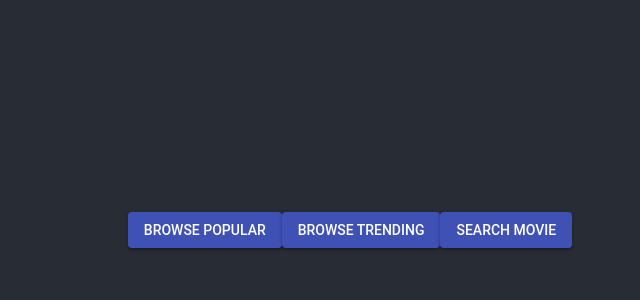
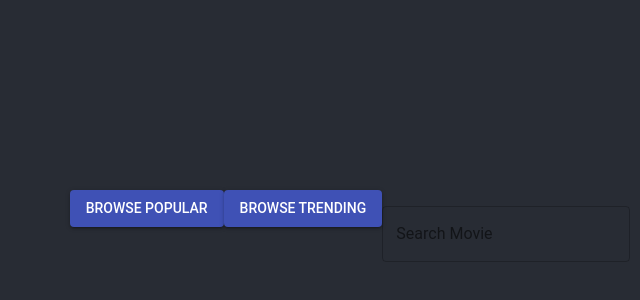
Before and after one commit to plwai/movies_and_chill_plwai, a React app: page / in a window 1280 px wide. Shown: the part 170-470 px from the top of the page, without its empty margins (290-930 px from the left). Built offline with nearby package versions, Linux system fonts and the light colour scheme.

Commit message:
Search bar

```diff
--- a/package.json
+++ b/package.json
@@ -16,6 +16,7 @@
     "bfj": "6.1.1",
     "case-sensitive-paths-webpack-plugin": "2.1.2",
     "chalk": "2.4.1",
+    "classnames": "^2.2.6",
     "css-loader": "1.0.0",
     "dotenv": "6.0.0",
     "dotenv-expand": "4.2.0",
--- /dev/null
+++ b/src/component/normal-textfield.js
@@ -0,0 +1,33 @@
+// @flow
+
+import React from 'react';
+import TextField from '@material-ui/core/TextField';
+
+type Props = {
+  id: string,
+  label: string,
+  placeholder: string,
+  handleChange: Function,
+  handleKey: Function,
+};
+
+const NormalTextField = ({
+  id,
+  label,
+  placeholder,
+  value,
+  onChange,
+  onKeyDown,
+}: Props) => (
+  <TextField
+    id={id}
+    label={label}
+    placeholder={placeholder}
+    margin="normal"
+    variant="outlined"
+    onChange={onChange}
+    onKeyDown={onKeyDown}
+  />
+);
+
+export default NormalTextField;
--- a/src/component/page/home.js
+++ b/src/component/page/home.js
@@ -1,33 +1,80 @@
 // @flow
 
-import React from 'react';
+import React, { Component } from 'react';
 
 import NormalButton from '../normal-button';
+import NormalTextField from '../normal-textfield';
 
 type Props = {
   popularChildren: string,
   trendingChildren: string,
   searchChildren: string,
-  handlePopularClick: Function,
-  handleTrendingClick: Function,
-  handleSearchClick: Function,
+  handlePopular: Function,
+  handleTrending: Function,
+  handleSearch: Function,
 };
 
-const Home = ({
-  popularChildren,
-  handlePopularClick,
-  trendingChildren,
-  handleTrendingClick,
-  searchChildren,
-  handleSearchClick,
-}: Props) => (
-  <div>
-    <NormalButton onClick={handlePopularClick}>{popularChildren}</NormalButton>
-    <NormalButton onClick={handleTrendingClick}>
-      {trendingChildren}
-    </NormalButton>
-    <NormalButton onClick={handleSearchClick}>{searchChildren}</NormalButton>
-  </div>
-);
+class Home extends Component {
+  constructor(props) {
+    super();
 
+    this.timer = null;
+    this.timeout = 1000;
+  }
+
+  handleSearchChange = ({ target: { value } }) => {
+    clearTimeout(this.timer);
+
+    // Stop if empty
+    if (value === '') {
+      return;
+    }
+
+    this.timer = setTimeout(() => {
+      const { handleSearch } = this.props;
+
+      handleSearch(value);
+    }, this.timeout);
+  };
+
+  handleSearchEnter = ({ keyCode, target: { value } }) => {
+    // Stop if empty
+    if (value === '') {
+      return;
+    }
+
+    // ENTER
+    if (keyCode === 13) {
+      clearTimeout(this.timer);
+
+      const { handleSearch } = this.props;
+
+      handleSearch(value);
+    }
+  };
+
+  render() {
+    const {
+      popularChildren,
+      handlePopular,
+      trendingChildren,
+      handleTrending,
+      searchChildren,
+    }: Props = this.props;
+
+    return (
+      <div>
+        <NormalButton onClick={handlePopular}>{popularChildren}</NormalButton>
+        <NormalButton onClick={handleTrending}>{trendingChildren}</NormalButton>
+        <NormalTextField
+          id="Search Field"
+          label="Search Movie"
+          placeholder="Type the keywords"
+          onChange={this.handleSearchChange}
+          onKeyDown={this.handleSearchEnter}
+        />
+      </div>
+    );
+  }
+}
 export default Home;
--- a/src/container/home-container.js
+++ b/src/container/home-container.js
@@ -16,15 +16,15 @@ const mapStateToProps = () => ({
   searchChildren: 'Search Movie',
 });
 
-const mapDispatchToProps = dispatch => ({
-  handlePopularClick: () => {
+const mapDispatchToProps = (dispatch: Function) => ({
+  handlePopular: () => {
     dispatch(browsePopularMovie());
   },
-  handleTrendingClick: () => {
+  handleTrending: () => {
     dispatch(browseTrendingMovie());
   },
-  handleSearchClick: () => {
-    dispatch(searchMovies(''));
+  handleSearch: query => {
+    dispatch(searchMovies(query));
   },
 });
 
--- a/src/reducer/movie.js
+++ b/src/reducer/movie.js
@@ -8,7 +8,6 @@ import {
 
 const initialState = {
   loading: false,
-  searchQueries: {},
   movie: [],
 };
 
```
Also changed, not shown: 1 other file (tests, documents, lock files or other folders).
